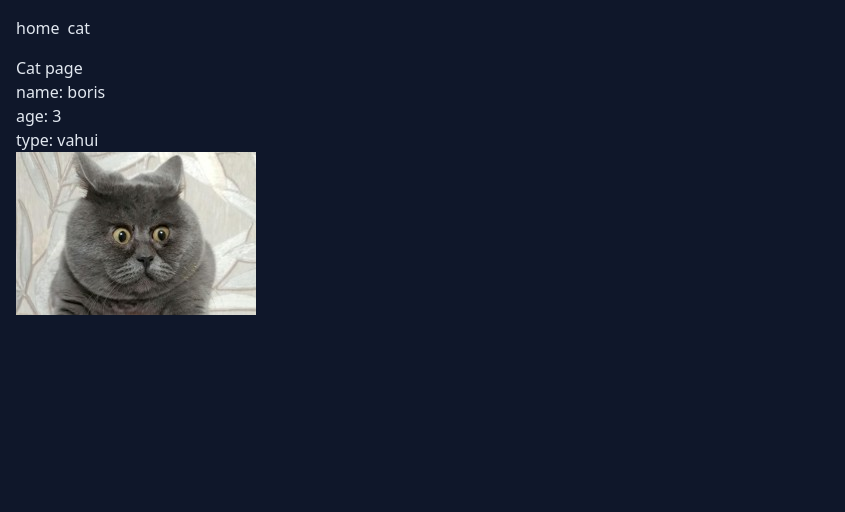
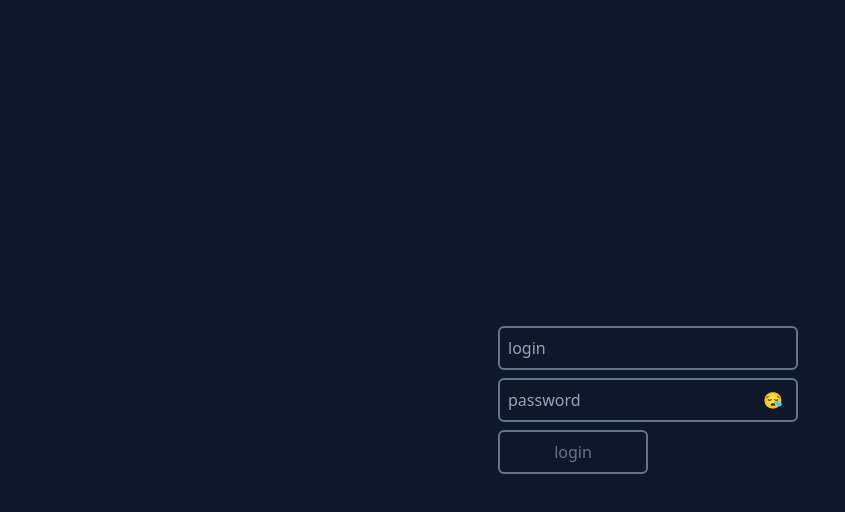
Before and after one commit to smiface/my-app, a Next.js app: page /cat in a window 1280 px wide. Shown: the top 512 px of the page, without its empty margins (0-845 px from the left). Built offline with nearby package versions, Linux system fonts and the light colour scheme.

Commit message:
login init

```diff
--- /dev/null
+++ b/components/CatInfoLine.tsx
@@ -0,0 +1,7 @@
+import { FC } from "react";
+
+export const CatInfoLine: FC<{ info: string[] }> = ({ info }) => (
+  <h2 className="pr-2" key={info.toString()}>
+    {info[0]}: {info[1]}
+  </h2>
+);
--- a/components/Navbar.tsx
+++ b/components/Navbar.tsx
@@ -1,16 +1,14 @@
 import { nanoid } from "nanoid";
 import Link from "next/link";
 
-export const Navbar: React.FC<{ links: { path: string; title: string }[] }> = ({
-  links,
-}) => {
+export const Navbar: React.FC<{ links: { path: string; title: string }[] }> = ({ links }) => {
   return (
     <nav className="p-4">
       {links.map((link) => (
         <Link
           key={nanoid()}
           href={link.path}
-          className="font-medium text-slate-200 hover:text-slate-100 visited:text-slate-300  duration-200 mr-2"
+          className="font-medium  hover:text-slate-100 text-slate-200 visited:text-slate-300  duration-200 mr-2"
         >
           {link.title}
         </Link>
--- a/package.json
+++ b/package.json
@@ -13,6 +13,7 @@
     "@types/react": "18.0.26",
     "@types/react-dom": "18.0.9",
     "axios": "^1.2.1",
+    "clsx": "^1.2.1",
     "eslint": "8.29.0",
     "eslint-config-next": "13.0.6",
     "nanoid": "^4.0.0",
--- a/pages/_app.tsx
+++ b/pages/_app.tsx
@@ -1,6 +1,29 @@
-import type { AppProps } from 'next/app'
-import '../styles/globals.css';
+import type { AppProps } from "next/app";
+import "../styles/globals.css";
+import React, { useEffect } from "react";
+import axios from "axios";
+import LoginPage from "./login";
+
+export async function getServerSideProps() {
+  const res = await axios(`http://localhost:3000/api/cat-info`);
+  const isAuth = await res.data;
+  return { props: { isAuth } };
+}
+
+export const AuthProvider: React.FC<{ children: any }> = ({ children }) => {
+  const isAuth = false;
+
+  return (
+    <div className="min-h-[100vh] bg-slate-900 pl-4 font-medium text-slate-200 flex items-center justify-center">
+      {isAuth ? <>{children}</> : <LoginPage />}
+    </div>
+  );
+};
 
 export default function App({ Component, pageProps }: AppProps) {
-  return <Component {...pageProps} />
+  return (
+    <AuthProvider>
+      <Component {...pageProps} />;
+    </AuthProvider>
+  );
 }
--- a/pages/api/cat-img.ts
+++ b/pages/api/cat-img.ts
@@ -1,4 +1,3 @@
-// Next.js API route support: https://nextjs.org/docs/api-routes/introduction
 import type { NextApiRequest, NextApiResponse } from "next";
 
 import fs from "fs";
--- /dev/null
+++ b/pages/api/users.ts
@@ -0,0 +1,11 @@
+import type { NextApiRequest, NextApiResponse } from "next";
+
+import fs from "fs";
+import path from "path";
+
+const filePath = path.resolve("./db/users.json");
+const users = fs.readFileSync(filePath);
+
+export default function handler(req: NextApiRequest, res: NextApiResponse) {
+  res.send(`users`);
+}
--- a/pages/cat.tsx
+++ b/pages/cat.tsx
@@ -2,6 +2,7 @@ import axios from "axios";
 import Head from "next/head";
 import { useEffect, useState } from "react";
 import { CatImg } from "../components/CatImg";
+import { CatInfoLine } from "../components/CatInfoLine";
 import { Loader } from "../components/Loader";
 import { MainLayout } from "../layouts/MainLayout";
 
@@ -25,23 +26,20 @@ export default function CatPage({ data }: { data: ICatData }) {
   }, []);
 
   return (
-    <div className="min-h-[100vh] bg-slate-900 ">
+    <div className="min-h-[100vh] bg-slate-900 pl-4 font-medium text-slate-200">
       <Head>
         <title>Create Next App</title>
         <meta name="description" content="Generated by create next app" />
         <link rel="icon" href="/favicon.ico" />
       </Head>
       <MainLayout>
-        <div className="pl-4 font-medium text-slate-200">
+        <div className="pl-4">
           <h1>Cat page</h1>
 
-          <div className="flex-col ml-0 pl-0">
-            {Object.entries(data).map((info) => (
-              <h2 className="pr-2" key={info.toString()}>
-                {info[0]}: {info[1]}
-              </h2>
-            ))}
-          </div>
+          {Object.entries(data).map((info) => (
+            <CatInfoLine info={info} />
+          ))}
+
           {catImg ? <CatImg url={catImg} /> : <Loader />}
         </div>
       </MainLayout>
--- a/pages/index.tsx
+++ b/pages/index.tsx
@@ -10,7 +10,9 @@ export default function Home() {
         <meta name="description" content="Generated by create next app" />
         <link rel="icon" href="/favicon.ico" />
       </Head>
-      <MainLayout></MainLayout>
+      <MainLayout>
+        <h1>Home page</h1>
+      </MainLayout>
     </div>
   );
 }
--- /dev/null
+++ b/pages/login.tsx
@@ -0,0 +1,48 @@
+import clsx from "clsx";
+import React, { useEffect, useMemo, useRef, useState } from "react";
+
+export default function LoginPage() {
+  const loginRef = useRef<HTMLInputElement>(null);
+  const passwordRef = useRef<HTMLInputElement>(null);
+  const [showPassword, setShowPassword] = useState<boolean>(false);
+  const togglePasswordView = () => setShowPassword(!showPassword);
+  const submitLogin = (event: React.SyntheticEvent) => event.preventDefault();
+  useEffect(() => passwordRef?.current?.focus(), [showPassword]);
+
+  const inputPasswordType = useMemo(() => (showPassword ? "text" : "password"), [showPassword]);
+  const inputPasswordIcon = useMemo(() => (showPassword ? "😯" : "😪"), [showPassword]);
+  const inputPasswordPlaceholder = useMemo(() => (showPassword ? "" : "password"), [showPassword]);
+  const textStyle = "text-slate-500 hover:text-slate-100";
+  const outlineStyle = "outline-none hover:outline-none hover:outline-4 active:outline-none";
+  const borderStyle = "border-2 border-slate-500 hover:border-slate-300 active:border-slate-100";
+  const st = `duration-200 bg-slate-900 rounded-md`;
+
+  return (
+    <form method="POST" className="w-[300px] flex flex-col space-y-2" onSubmit={submitLogin}>
+      <input
+        type="text"
+        placeholder="login"
+        ref={loginRef}
+        className={clsx(st, textStyle, outlineStyle, borderStyle, "p-2")}
+      />
+      <div className="flex relative">
+        <input
+          type={inputPasswordType}
+          placeholder={inputPasswordPlaceholder}
+          ref={passwordRef}
+          className={clsx(st, textStyle, outlineStyle, borderStyle, " w-full p-2 border-slate-500")}
+        />
+        <button
+          type="button"
+          onClick={togglePasswordView}
+          className={"absolute right-0 top-0 h-[100%] w-[50px] flex items-center justify-center"}
+        >
+          {inputPasswordIcon}
+        </button>
+      </div>
+      <button type="submit" className={clsx(st, textStyle, borderStyle, "p-2 w-1/2")}>
+        login
+      </button>
+    </form>
+  );
+}
```
Also changed, not shown: db/users.json (added, +8 -0 lines), styleguide.txt (added), 1 other file (tests, documents, lock files or other folders).
